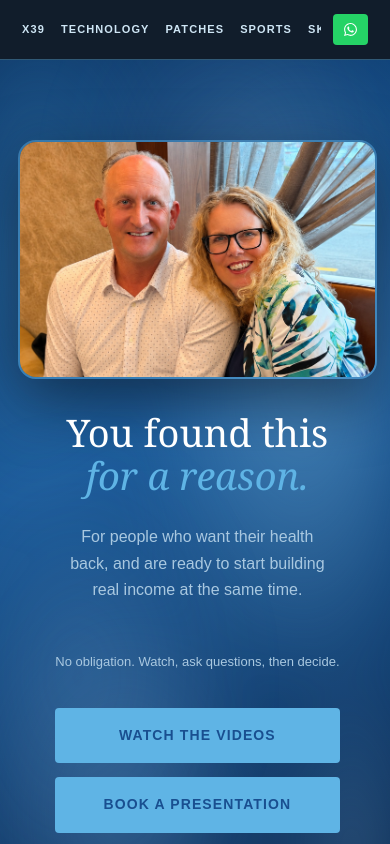
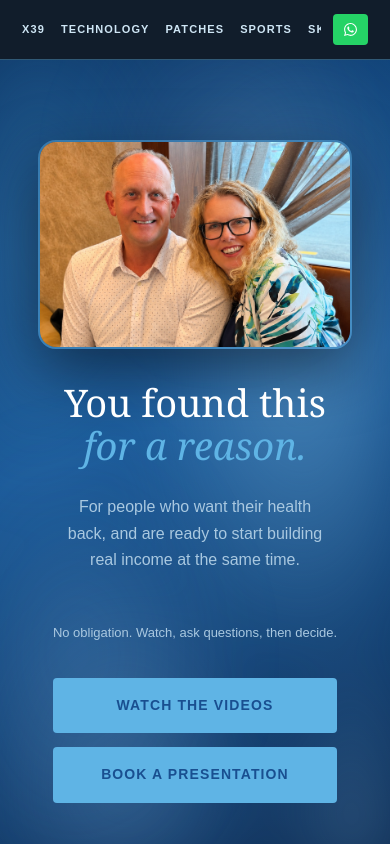
Before and after one commit to LoggieRu/dean-picard-lifewave, a plain HTML site: page index.html in a window 390 px wide. Shown: the top 844 px of the page. Drawn offline with Linux system fonts and the light colour scheme.

Commit message:
UPDATE: Dean hero photo enlarged to fill right column, wider hero container

```diff
--- a/index.html
+++ b/index.html
@@ -126,13 +126,13 @@
     @keyframes mistDrift { from { transform: translate3d(-3%, -2%, 0) scale(1.05); } to { transform: translate3d(3%, 2%, 0) scale(1.12); } }
 
     .hero-inner {
-      position: relative; z-index: 2; max-width: 1160px; margin: 0 auto;
-      display: flex; align-items: center; justify-content: space-between; gap: 56px;
+      position: relative; z-index: 2; max-width: 1360px; margin: 0 auto; padding: 0 clamp(20px, 5vw, 72px); box-sizing: border-box;
+      display: flex; align-items: center; justify-content: space-between; gap: 48px;
     }
-    .hero-text { flex: 1 1 420px; max-width: 520px; }
-    .hero-photo-wrap { flex: 0 0 auto; }
+    .hero-text { flex: 0 1 470px; max-width: 520px; }
+    .hero-photo-wrap { flex: 1 1 0; min-width: 0; display: flex; justify-content: flex-end; }
     .hero-photo {
-      width: min(580px, 92vw); aspect-ratio: 3 / 2;
+      width: 100%; max-width: 820px; aspect-ratio: 3 / 2;
       object-fit: cover; object-position: center 25%;
       border-radius: 18px; border: 2px solid var(--border);
       box-shadow: 0 20px 60px rgba(5,13,24,0.55);
@@ -140,7 +140,9 @@
     }
     @media (max-width: 860px) {
       .hero-inner { flex-direction: column-reverse; text-align: center; gap: 32px; }
-      .hero-text { max-width: 100%; }
+      .hero-text { max-width: 100%; flex: 0 0 auto; }
+      .hero-photo-wrap { flex: 0 0 auto; width: 100%; justify-content: center; }
+      .hero-photo { max-width: 100%; }
       .hero-body { margin-left: auto; margin-right: auto; }
       .hero-actions { justify-content: center; }
     }
```
